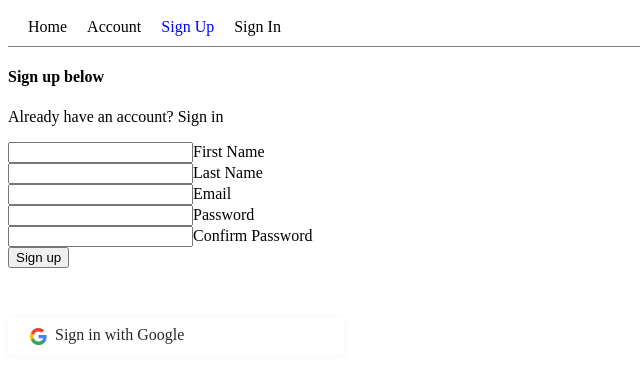
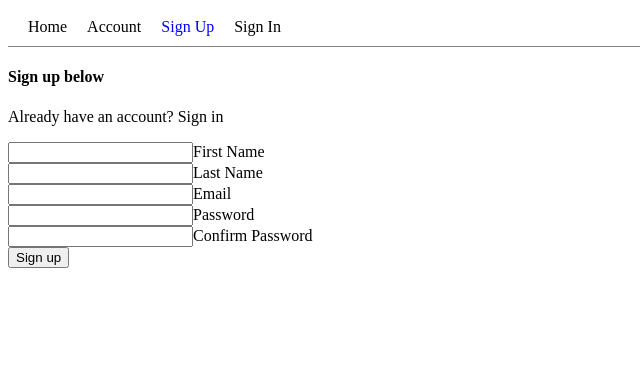
Before and after one commit to upsmancsr/Team-Up, a React (Create React App) app in the folder frontend/: page /signup in a window 1280 px wide. Shown: the top 384 px of the page, without its empty margins (0-640 px from the left). Built offline with nearby package versions, Linux system fonts and the light colour scheme; no server answers.

Commit message:
Removed google sign up button

```diff
--- a/frontend/src/components/auth/SignUp.js
+++ b/frontend/src/components/auth/SignUp.js
@@ -139,7 +139,18 @@
                                     Sign up
                                 </button>
                             </div>
-                            <a href="/auth/google" class="button">
+                        </form>
+                    </div>
+                </div>
+            </div>
+    );
+  }
+}
+
+const SignUp = withFirebase(SignUpComponent);
+export default SignUp;
+
+{/* <a href="/auth/google" class="button">
           <div>
             <span class="svgIcon t-popup-svg">
               <svg
@@ -170,14 +181,4 @@
        </span>
      <span class="button-label">Sign in with Google</span>
    </div>
-</a>
-                        </form>
-                    </div>
-                </div>
-            </div>
-    );
-  }
-}
-
-const SignUp = withFirebase(SignUpComponent);
-export default SignUp;
+</a> */}
```
